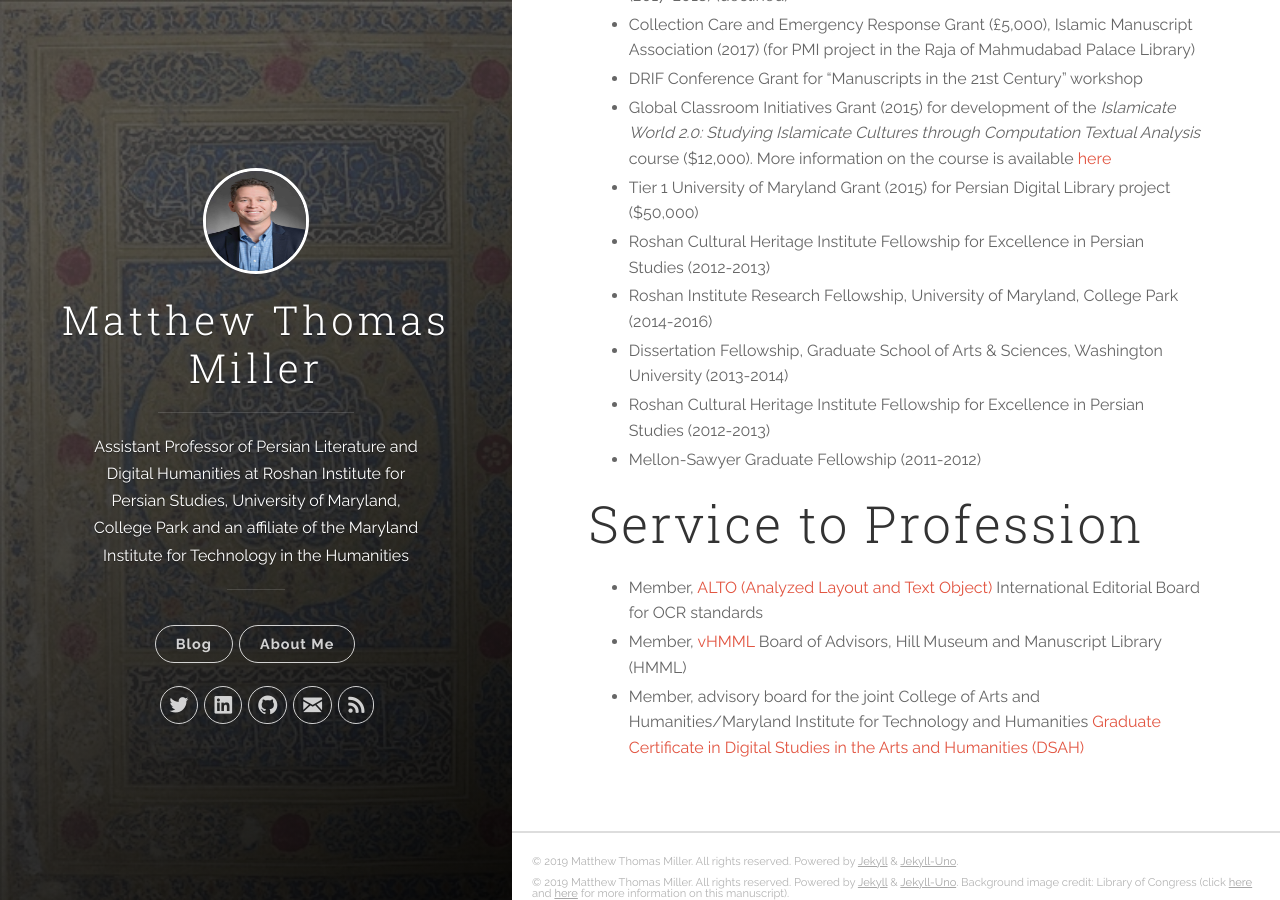
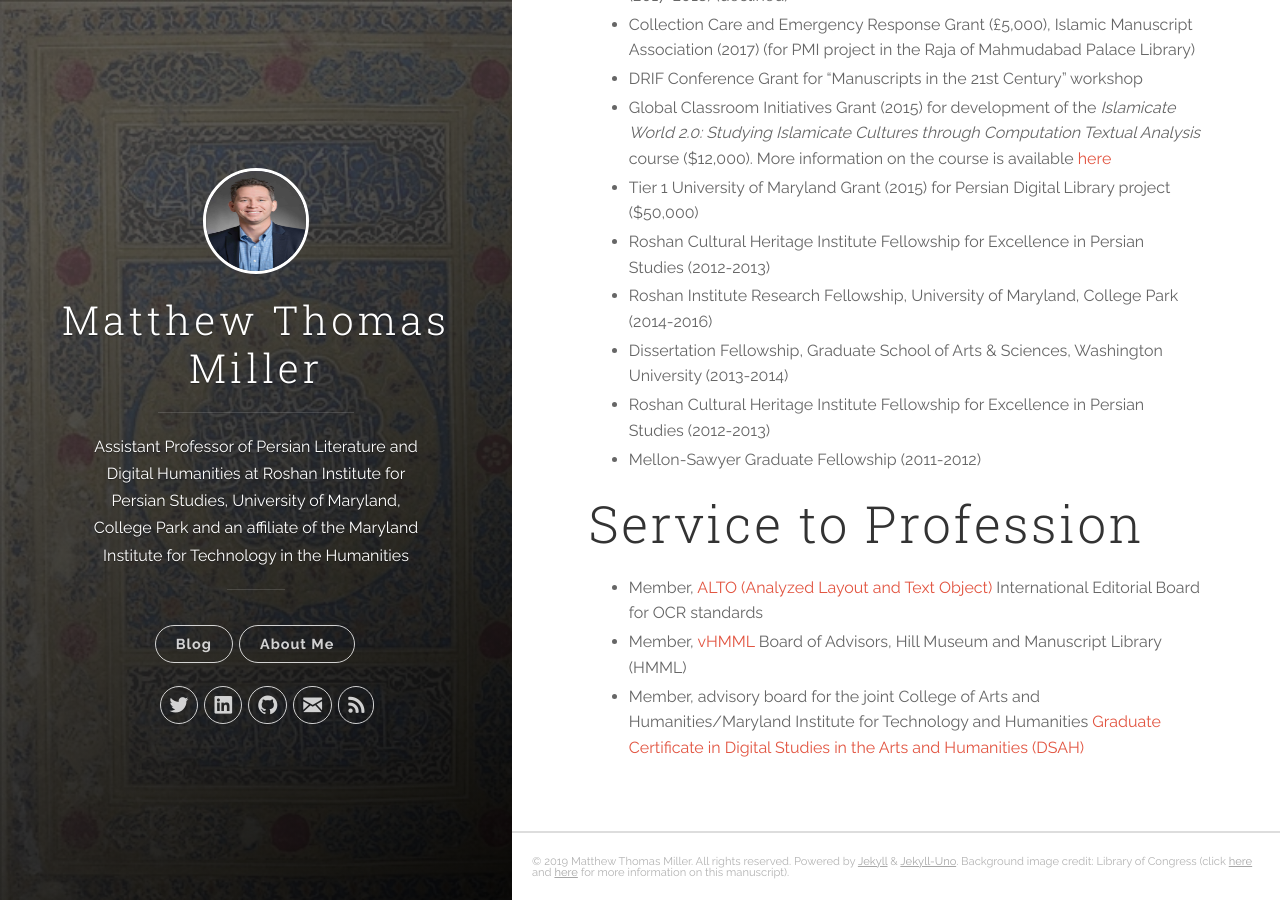
Before and after one commit to MatthewThomasMiller/MatthewThomasMiller.github.io, a Jekyll site: the page built from about-me.md, in a window 1280 px wide and 900 px high, scrolled down 2739 px. Built offline with Jekyll 4.4.1, drawn with Linux system fonts in a browser that asks for light colours; our own code applies the rules of GitHub Pages for plain Markdown files.

Commit message:
2019updates21

```diff
--- a/_includes/footer.html
+++ b/_includes/footer.html
@@ -1,5 +1,4 @@
 <footer class="footer">
-  <span class="footer__copyright">&copy; {{ site.time | date: '%Y' }} {{ site.author.name }}. All rights reserved. Powered by <a href="https://jekyllrb.com/">Jekyll</a> & <a href="https://github.com/joshgerdes/jekyll-uno">Jekyll-Uno</a>. </span>
   <span class="footer__copyright">&copy; {{ site.time | date: '%Y' }} {{ site.author.name }}. All rights reserved. Powered by <a href="https://jekyllrb.com/">Jekyll</a> & <a href="https://github.com/joshgerdes/jekyll-uno">Jekyll-Uno</a>. Background image credit: Library of Congress (click <a href="https://lccn.loc.gov/2012498627">here</a> and <a href="https://www.wdl.org/en/item/11801/#loclr=blogsig">here</a> for more information on this manuscript). </span>
 </footer>
 
```
Also changed, not shown: about-me.md (+1 -0 lines).
